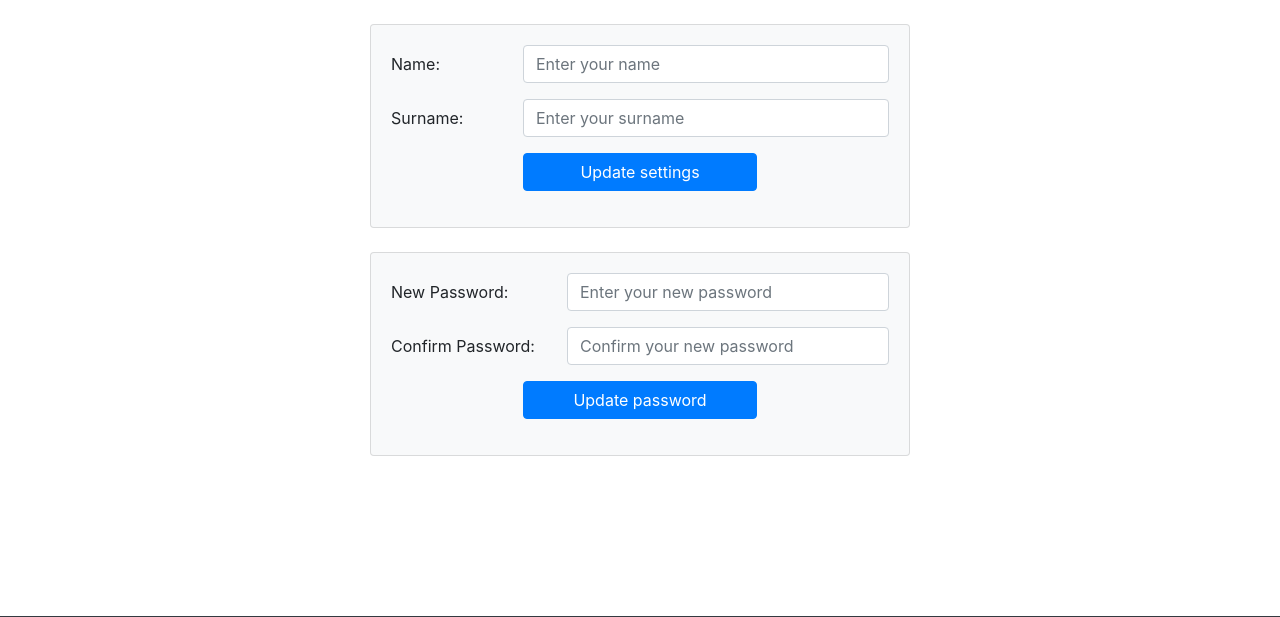
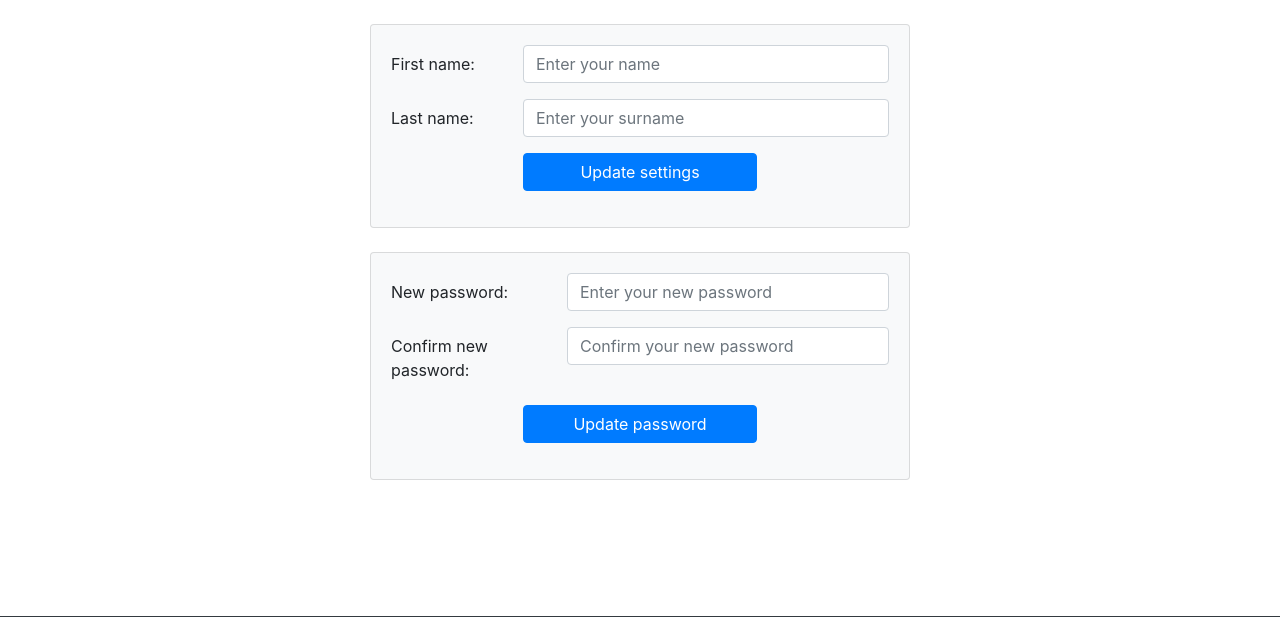
Before and after one commit to JVini98/ceu-parasite-web, a Django app: page /account_settings in a window 1280 px wide. Shown: the part 128-745 px from the top of the page. Run offline with Django 4.2, Linux system fonts and the light colour scheme; parts of the project's set-up code (start-up, migrations or seed data) failed here and were passed over.

Commit message:
Minor corrections

```diff
--- a/parasite_web/home/templates/home.html
+++ b/parasite_web/home/templates/home.html
@@ -49,7 +49,7 @@
 				</a>
 				<div class="dropdown-menu dropdown-menu-right" aria-labelledby="userDropdown">
 					{% if 'user' in request.session %}
-					<a class="dropdown-item" href="account_settings">User settings</a>
+					<a class="dropdown-item" href="account_settings">Account settings</a>
 					<a class="dropdown-item" href="logout">Logout</a>
 					{% else %}
 					<a class="dropdown-item" href="/users/">Sign in</a>
--- a/parasite_web/home/templates/settings.html
+++ b/parasite_web/home/templates/settings.html
@@ -74,15 +74,15 @@
                     <div class="card-body">
                         <form>
                             <div class="form-group row">
-                                <label for="name" class="col-sm-3 col-form-label">Name:</label>
+                                <label for="name" class="col-sm-3 col-form-label">First name:</label>
                                 <div class="col-sm-9">
-                                    <input type="text" class="form-control" id="name" placeholder="Enter your name">
+                                    <input type="text" class="form-control" id="first_name" placeholder="Enter your name">
                                 </div>
                             </div>
                             <div class="form-group row">
-                                <label for="surname" class="col-sm-3 col-form-label">Surname:</label>
+                                <label for="surname" class="col-sm-3 col-form-label">Last name:</label>
                                 <div class="col-sm-9">
-                                    <input type="text" class="form-control" id="surname" placeholder="Enter your surname">
+                                    <input type="text" class="form-control" id="last_name" placeholder="Enter your surname">
                                 </div>
                             </div>
                             <div class="form-group row justify-content-center">
@@ -97,15 +97,15 @@
                     <div class="card-body">
                         <form>
                             <div class="form-group row">
-                                <label for="new-password" class="col-sm-4 col-form-label">New Password:</label>
+                                <label for="new-password" class="col-sm-4 col-form-label">New password:</label>
                                 <div class="col-sm-8">
-                                    <input type="password" class="form-control" id="new-password" placeholder="Enter your new password">
+                                    <input type="password" class="form-control" id="password1" placeholder="Enter your new password">
                                 </div>
                             </div>
                             <div class="form-group row">
-                                <label for="confirm-password" class="col-sm-4 col-form-label">Confirm Password:</label>
+                                <label for="confirm-password" class="col-sm-4 col-form-label">Confirm new password:</label>
                                 <div class="col-sm-8">
-                                    <input type="password" class="form-control" id="confirm-password" placeholder="Confirm your new password">
+                                    <input type="password" class="form-control" id="password2" placeholder="Confirm your new password">
                                 </div>
                             </div>
                             <div class="form-group row justify-content-center">
```
